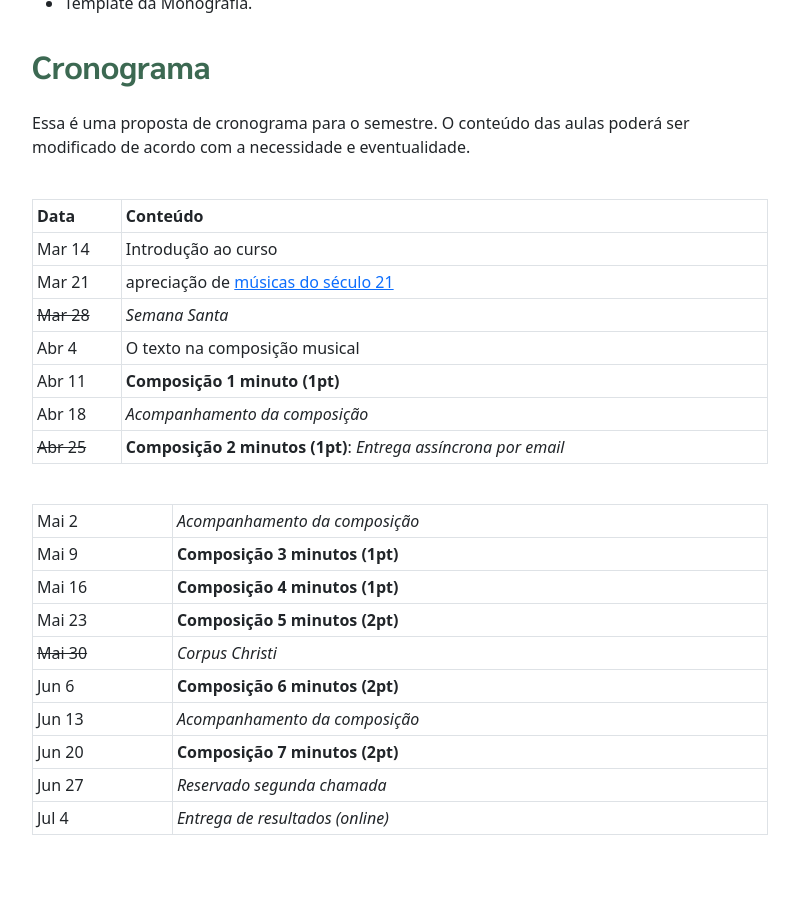
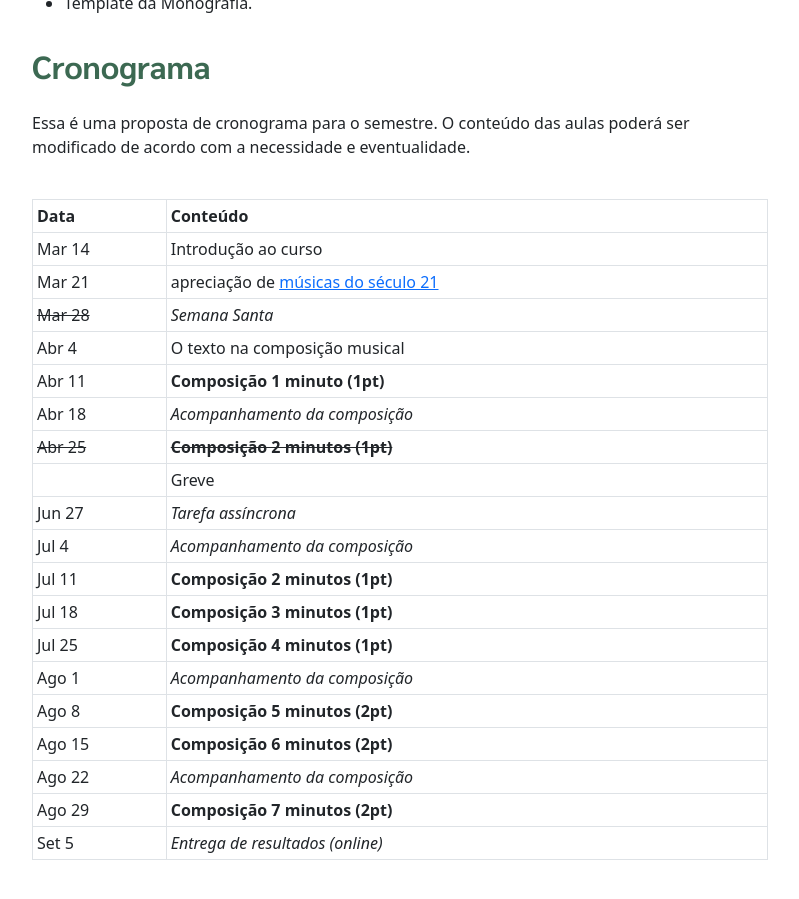
Before and after one commit to pedrokroger/pedrokroger.github.io, a Jekyll site: the page built from aulas/comp9.md, in a window 1280 px wide and 900 px high, scrolled down 2029 px. Shown: the whole window, without its empty margins (50-849 px from the left). Built offline with Jekyll 4.4.1, drawn with Linux system fonts in a browser that asks for light colours; before the commit the page ends 2904 px from its top, so only the background shows below that.

Commit message:
Cronograma Composição 9 depois da greve

```diff
--- a/aulas/comp9.md
+++ b/aulas/comp9.md
@@ -81,26 +81,27 @@ Essa é uma proposta de cronograma para o semestre. O conteúdo das aulas poder
 ser modificado de acordo com a necessidade e eventualidade.
 
 
-| Data       | Conteúdo                                                       |
-|:-----------|:---------------------------------------------------------------|
-| Mar 14     | Introdução ao curso                                            |
-| Mar 21     | apreciação de [músicas do século 21][2]                        |
-| ~~Mar 28~~ | _Semana Santa_                                                 |
-| Abr 4      | O texto na composição musical                                  |
-| Abr 11     | **Composição 1 minuto (1pt)**                                  |
-| Abr 18     | _Acompanhamento da composição_                                 |
-| ~~Abr 25~~ | **Composição 2 minutos (1pt)**: _Entrega assíncrona por email_ |
-
-| Mai 2      | _Acompanhamento da composição_                                 |
-| Mai 9      | **Composição 3 minutos (1pt)**                                 |
-| Mai 16     | **Composição 4 minutos (1pt)**                                 |
-| Mai 23     | **Composição 5 minutos (2pt)**                                 |
-| ~~Mai 30~~ | _Corpus Christi_                                               |
-| Jun 6      | **Composição 6 minutos (2pt)**                                 |
-| Jun 13     | _Acompanhamento da composição_                                 |
-| Jun 20     | **Composição 7 minutos (2pt)**                                 |
-| Jun 27     | _Reservado segunda chamada_                                    |
-| Jul 4      | _Entrega de resultados (online)_                               |
+| Data       | Conteúdo                                |
+|:-----------|:----------------------------------------|
+| Mar 14     | Introdução ao curso                     |
+| Mar 21     | apreciação de [músicas do século 21][2] |
+| ~~Mar 28~~ | _Semana Santa_                          |
+| Abr 4      | O texto na composição musical           |
+| Abr 11     | **Composição 1 minuto (1pt)**           |
+| Abr 18     | _Acompanhamento da composição_          |
+| ~~Abr 25~~ | ~~**Composição 2 minutos (1pt)**~~      |
+|            | Greve                                   |
+| Jun 27     | _Tarefa assíncrona_                     |
+| Jul 4      | _Acompanhamento da composição_          |
+| Jul 11     | **Composição 2 minutos (1pt)**          |
+| Jul 18     | **Composição 3 minutos (1pt)**          |
+| Jul 25     | **Composição 4 minutos (1pt)**          |
+| Ago 1      | _Acompanhamento da composição_          |
+| Ago 8      | **Composição 5 minutos (2pt)**          |
+| Ago 15     | **Composição 6 minutos (2pt)**          |
+| Ago 22     | _Acompanhamento da composição_          |
+| Ago 29     | **Composição 7 minutos (2pt)**          |
+| Set 5      | _Entrega de resultados (online)_        |
 
 
 [1]: https://nuvem.ufba.br/s/SXPpxVJ1c4iBDcf
```
